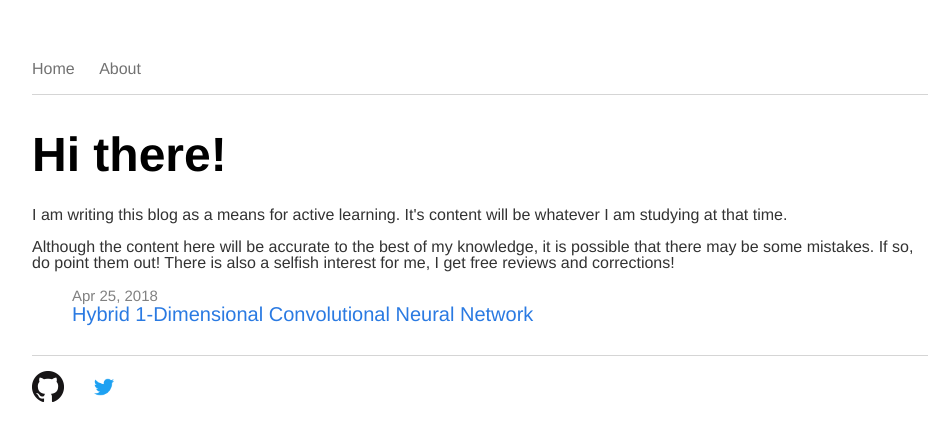
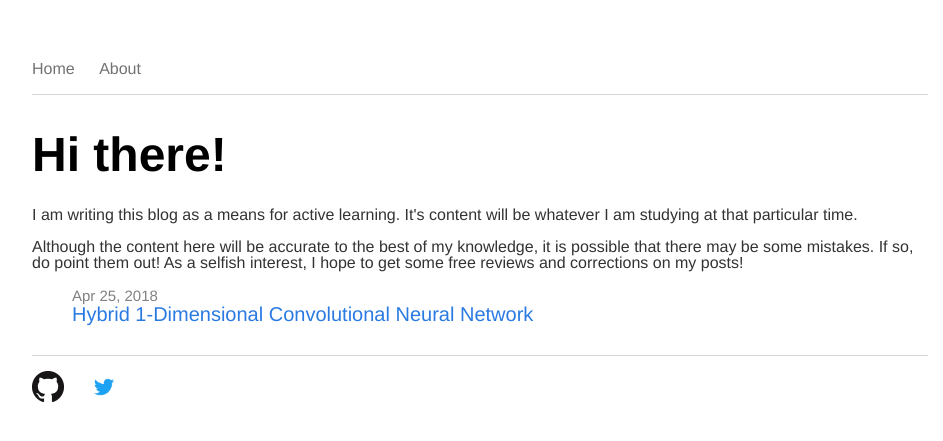
Before and after one commit to savadikarc/savadikarc.github.io, a Jekyll site: the page built from index.html, in a window 1280 px wide. Shown: the top 441 px of the page, without its empty margins (160-1103 px from the left). Built offline with Jekyll 4.4.1, drawn with Linux system fonts in a browser that asks for light colours.

Commit message:
Rephrasing

```diff
--- a/index.html
+++ b/index.html
@@ -4,9 +4,9 @@ title: Chinmay's Blog
 ---
 <div class="home">
 	<h1>Hi there!</h1>
-	<p>I am writing this blog as a means for active learning. It's content will be whatever I am studying at that time.</p>
+	<p>I am writing this blog as a means for active learning. It's content will be whatever I am studying at that particular time.</p>
 	<p>Although the content here will be accurate to the best of my knowledge, it is possible that there may be some mistakes.
-		If so, do point them out! There is also a selfish interest for me, I get free reviews and corrections!</p>
+		If so, do point them out! As a selfish interest, I hope to get some free reviews and corrections on my posts!</p>
 	<ul class="posts">
 		{% for post in site.posts %}
       		<li>
```
